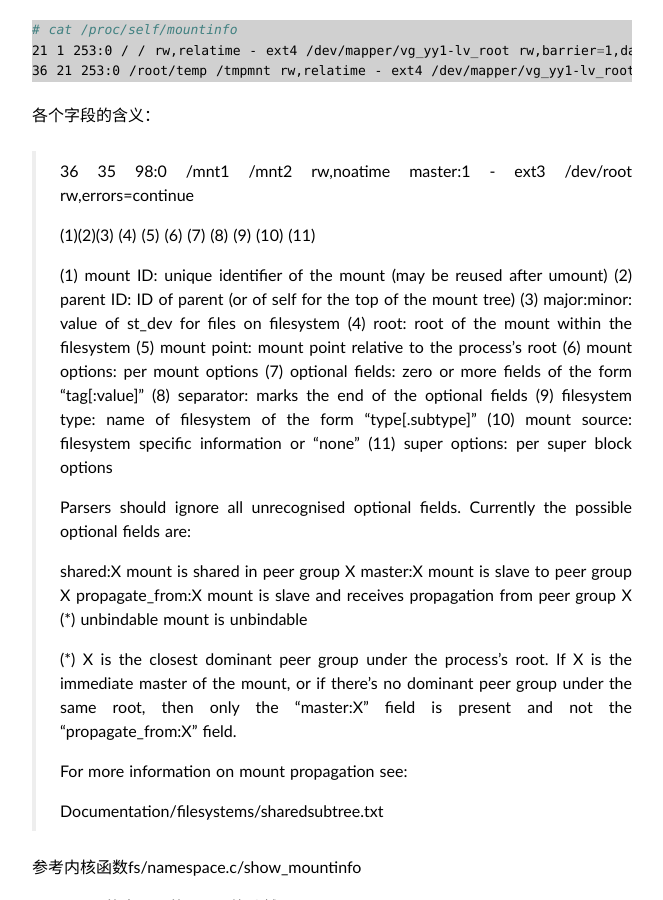
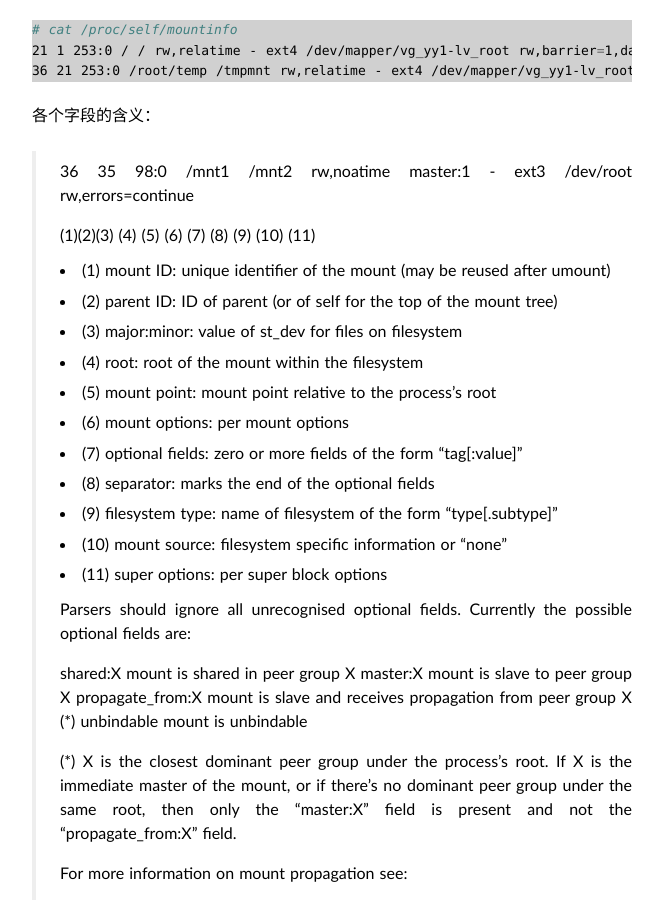
Before and after one commit to hustcat/hustcat.github.io, a Jekyll site: the page built from _posts/2015-03-22-namespace-implement-1.md, in a window 1280 px wide and 900 px high, scrolled down 3511 px. Shown: the whole window, without its empty margins (308-971 px from the left). Built offline with Jekyll 4.4.1, drawn with Linux system fonts in a browser that asks for light colours; some web fonts are replaced; Markdown is read by kramdown in place of the engine named in the settings; comment, search, counter and statistics services are not loaded; some of the changed text lies outside the part shown.

```diff
--- a/_posts/2015-03-22-namespace-implement-1.md
+++ b/_posts/2015-03-22-namespace-implement-1.md
@@ -181,17 +181,17 @@ clone_mnt(struct vfsmount *old, struct dentry *root)
 >
 > (1)(2)(3)   (4)   (5)      (6)      (7)   (8) (9)   (10)         (11)
 >
-> (1) mount ID:  unique identifier of the mount (may be reused after umount)
-> (2) parent ID:  ID of parent (or of self for the top of the mount tree)
-> (3) major:minor:  value of st_dev for files on filesystem
-> (4) root:  root of the mount within the filesystem
-> (5) mount point:  mount point relative to the process's root
-> (6) mount options:  per mount options
-> (7) optional fields:  zero or more fields of the form "tag[:value]"
-> (8) separator:  marks the end of the optional fields
-> (9) filesystem type:  name of filesystem of the form "type[.subtype]"
-> (10) mount source:  filesystem specific information or "none"
-> (11) super options:  per super block options
+> * (1) mount ID:  unique identifier of the mount (may be reused after umount)
+> * (2) parent ID:  ID of parent (or of self for the top of the mount tree)
+> * (3) major:minor:  value of st_dev for files on filesystem
+> * (4) root:  root of the mount within the filesystem
+> * (5) mount point:  mount point relative to the process's root
+> * (6) mount options:  per mount options
+> * (7) optional fields:  zero or more fields of the form "tag[:value]"
+> * (8) separator:  marks the end of the optional fields
+> * (9) filesystem type:  name of filesystem of the form "type[.subtype]"
+> * (10) mount source:  filesystem specific information or "none"
+> * (11) super options:  per super block options
 >
 > Parsers should ignore all unrecognised optional fields.  Currently the possible optional fields are:
 >
@@ -336,16 +336,16 @@ SYSCALL_DEFINE2(pivot_root, const char __user *, new_root,
 
 The following restrictions apply to new_root and put_old:
 
-*（1）They must be directories.
+* （1）They must be directories.
 必须都是目录，也就是说不能是文件；
 
-*（2）new_root and put_old must not be on the same filesystem as the current root.
+* （2）new_root and put_old must not be on the same filesystem as the current root.
 new_root与put_old不能与当前进程的根目录在同一个文件系统；也就是说new_root与put_old与root必须是两个不同的vfsmount； 这从代码可以看出：
 
-*（3）put_old must be underneath new_root, that is, adding a nonzero number of /.. to the string pointed to by put_old must yield the same directory as new_root.
+* （3）put_old must be underneath new_root, that is, adding a nonzero number of /.. to the string pointed to by put_old must yield the same directory as new_root.
 目录put_old必须在new_root目录下，也就是说put_old/..与new_root是同一个目录；
 
-*（4）No other filesystem may be mounted on put_old.
+* （4）No other filesystem may be mounted on put_old.
 
 
 疑问：
@@ -354,8 +354,8 @@ new_root与put_old不能与当前进程的根目录在同一个文件系统；
 
 pivot_root与chroot的一点区别：
 
-*（1）pivot_root会修改进程的根文件系统，chroot不会；
-*（2）pivot_root会修改进程的根目录、工作目录，chroot只会修改工作；
+* （1）pivot_root会修改进程的根文件系统，chroot不会；
+* （2）pivot_root会修改进程的根目录、工作目录，chroot只会修改工作；
 
 来看看pivot_root在lxc中的使用：
 
```
